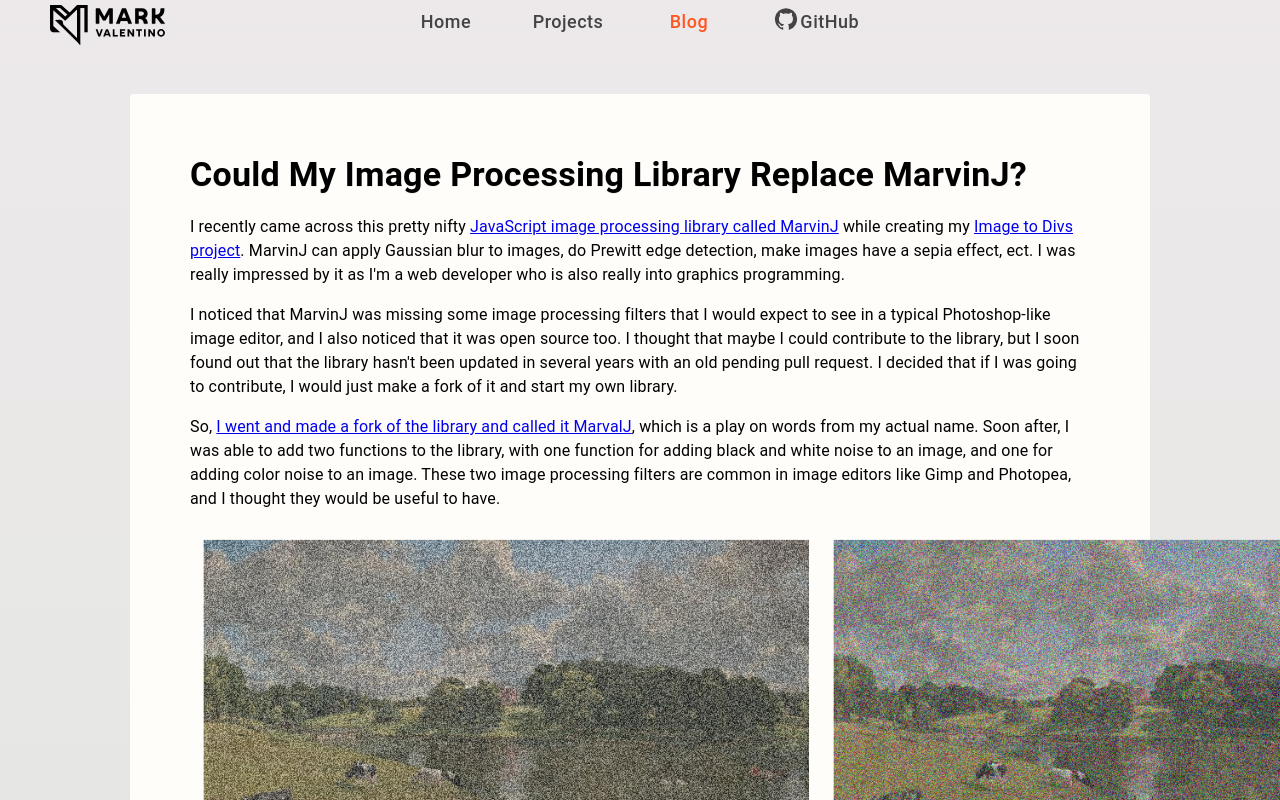
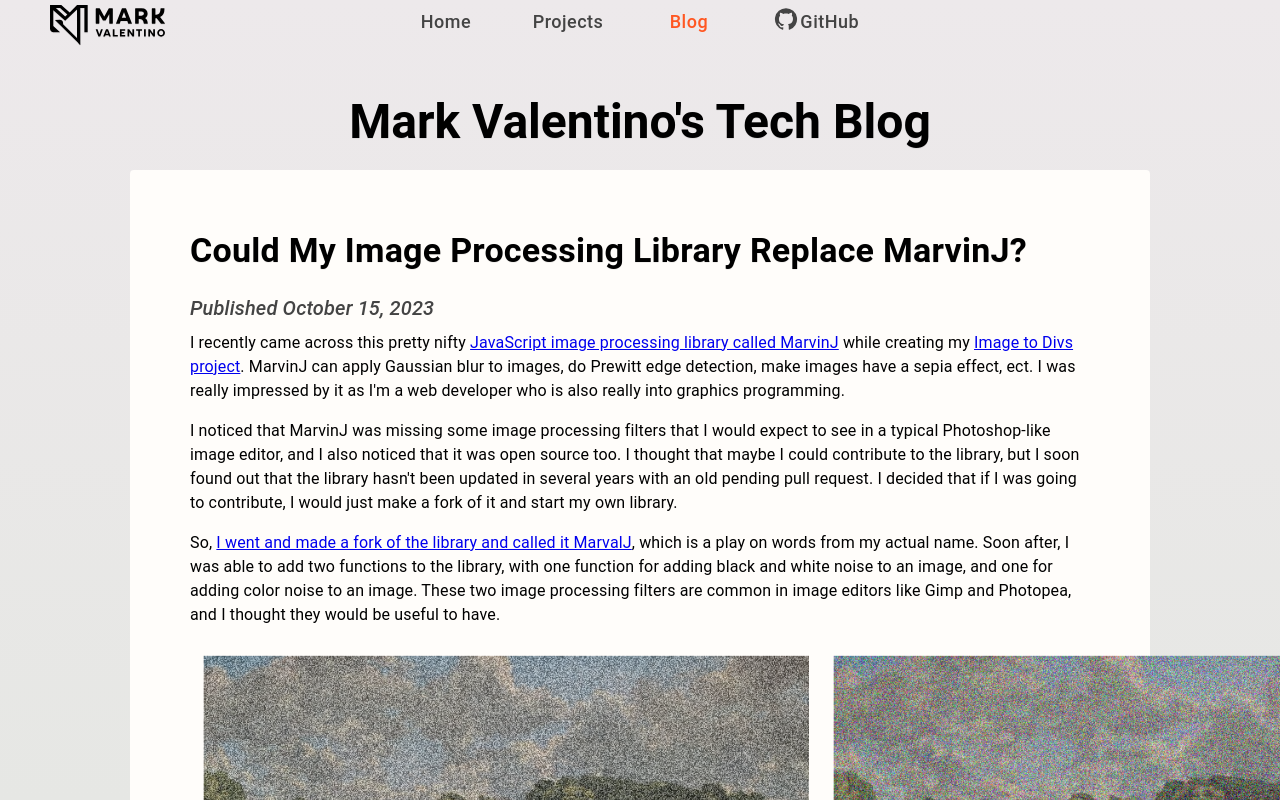
Before and after one commit to M-Valentino/M-Valentino_Node, a Next.js app: page /blog in a window 1280 px wide. Shown: the top 800 px of the page. Built offline with nearby package versions, Linux system fonts and the light colour scheme.

Commit message:
updated headings

```diff
--- a/src/pages/blog.jsx
+++ b/src/pages/blog.jsx
@@ -27,9 +27,9 @@ export default function Home() {
   return (
     <>
       <Head>
-        <title>Mark Valentino - Home</title>
+        <title>Mark Valentino's Tech Blog</title>
         {getHeadBoilerPlate(
-          "The personal website of Mark Valentino, a software engineer."
+          "The tech blog of Mark Valentino - a software engineer."
         )}
         ;
       </Head>
@@ -37,6 +37,17 @@ export default function Home() {
       <ThemeProvider theme={MainTheme}>
         <NavBar activeLink={2} />
         <main>
+          <Typography
+            variant={!isDesktopView ? "h4" : "h3"}
+            fontWeight={600}
+            textAlign="center"
+            style={{
+              textShadow: MINUTE_SHADOW_TEXT,
+              marginBottom: 20
+            }}
+          >
+            Mark Valentino's Tech Blog
+          </Typography>
           <div
             style={{
               maxWidth: 900,
@@ -58,6 +69,14 @@ export default function Home() {
               }}
             >
               Could My Image Processing Library Replace MarvinJ?
+            </Typography>
+            <Typography
+              variant="h6"
+              gutterBottom
+              color="secondary"
+              style={{ fontStyle: "italic" }}
+            >
+              Published October 15, 2023
             </Typography>
             <Typography paragraph>
               I recently came across this pretty nifty{" "}
```
